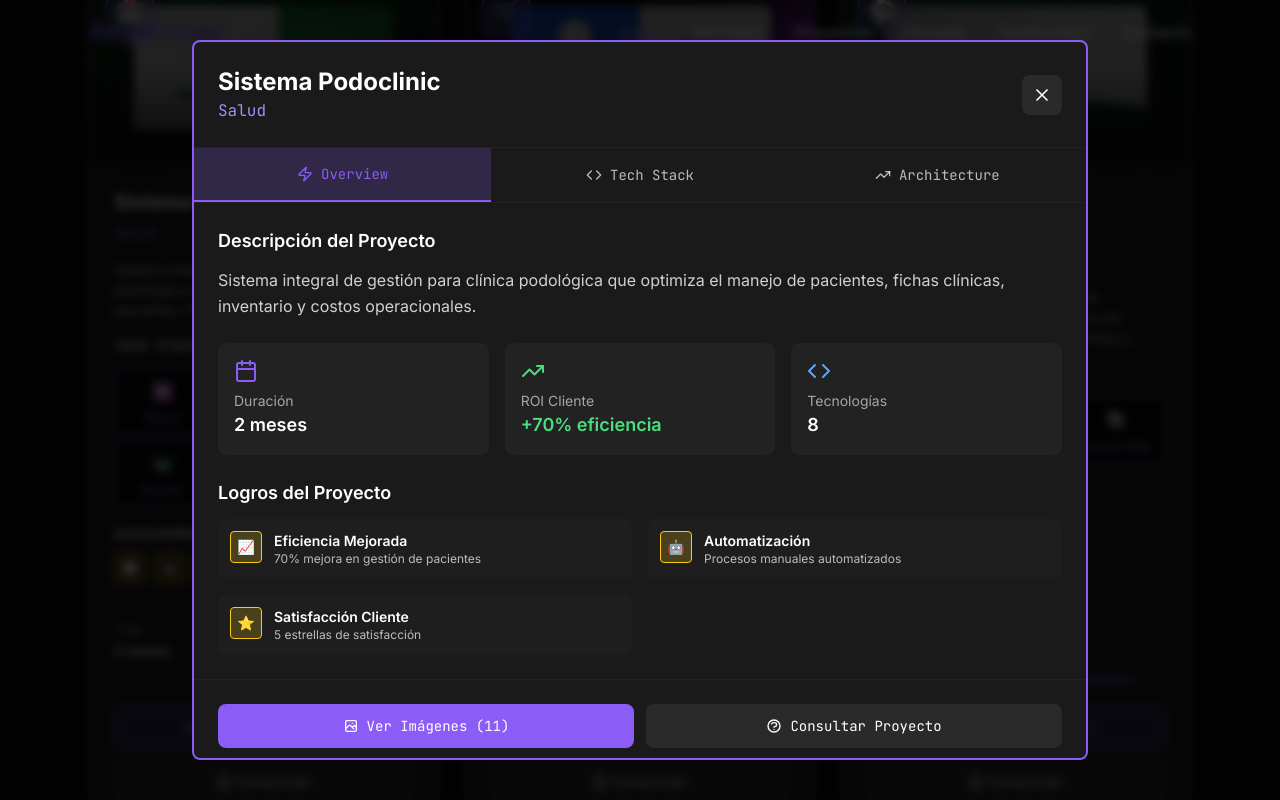
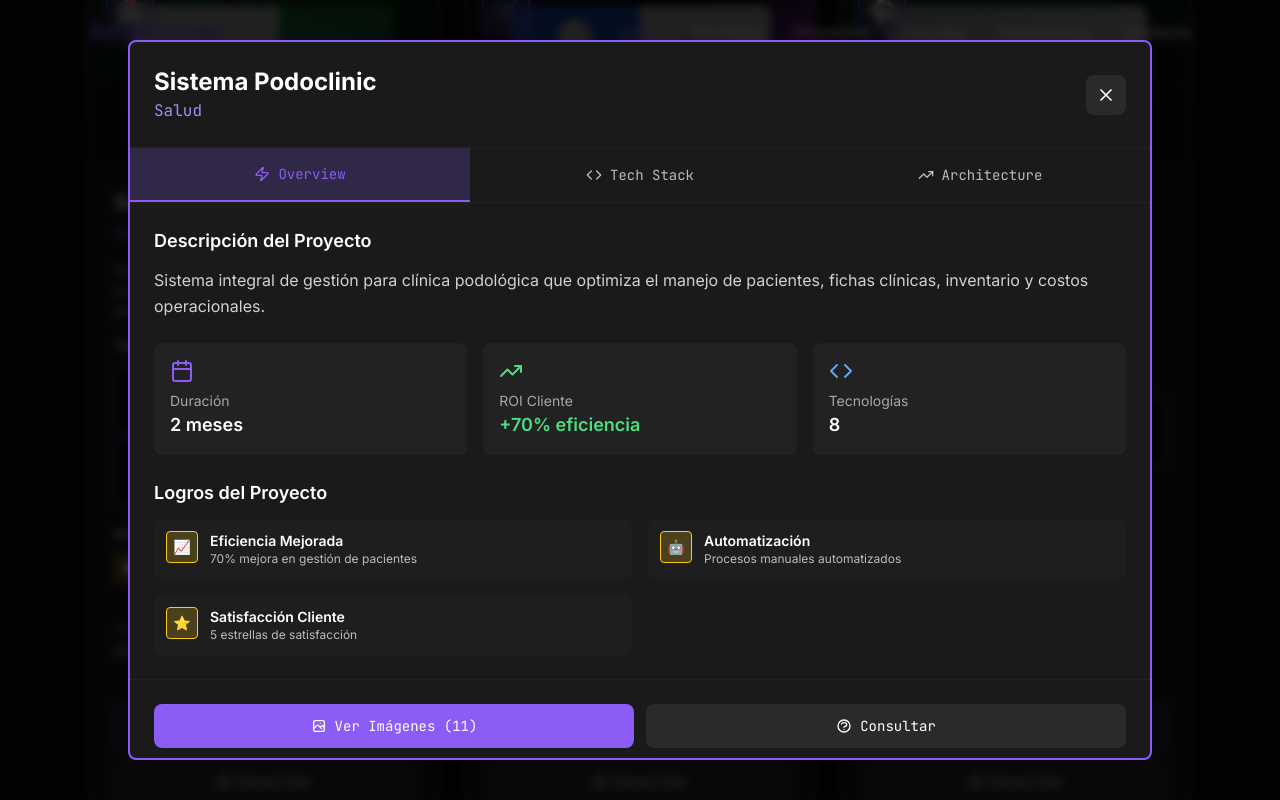
Before and after one commit to Xamppy/AngelCode-Website-Private, a Next.js app: page / in a window 1280 px wide. Both pictures are taken after a click on the element 264 px from the left and 2844 px from the top of the page. Shown: the part 2444-3244 px from the top of the page. Built offline with nearby package versions, Linux system fonts and the light colour scheme.

Commit message:
Fix desktop modal button truncation: increase modal width and optimize button text/spacing

```diff
--- a/src/components/pixel-art/project-modal.tsx
+++ b/src/components/pixel-art/project-modal.tsx
@@ -64,7 +64,7 @@ export function ProjectModal({ project, isOpen, onClose, onViewImages, onConsult
       />
 
       {/* Modal */}
-      <div className="relative w-full max-w-sm sm:max-w-2xl lg:max-w-4xl max-h-[90vh] bg-neutral-gray-dark border-2 border-purple-primary rounded-lg overflow-hidden">
+      <div className="relative w-full max-w-sm sm:max-w-2xl lg:max-w-5xl max-h-[90vh] bg-neutral-gray-dark border-2 border-purple-primary rounded-lg overflow-hidden">
         {/* Header */}
         <div className="flex items-center justify-between p-6 border-b border-neutral-gray-light/20">
           <div>
@@ -208,7 +208,7 @@ export function ProjectModal({ project, isOpen, onClose, onViewImages, onConsult
         {/* Footer - Improved layout for both mobile and desktop */}
         <div className="p-4 sm:p-6 border-t border-neutral-gray-light/20">
           {/* Action buttons */}
-          <div className="flex flex-col sm:flex-row gap-3 mb-3 sm:mb-4">
+          <div className="flex flex-col sm:flex-row gap-2 sm:gap-3 mb-3 sm:mb-4">
             <button
               onClick={() => {
                 if (project && onViewImages) {
@@ -216,9 +216,9 @@ export function ProjectModal({ project, isOpen, onClose, onViewImages, onConsult
                 }
               }}
               disabled={!project?.screenshots || project.screenshots.length === 0}
-              className="bg-purple-primary text-white px-4 py-3 sm:py-2 rounded-lg font-mono text-sm hover:bg-purple-hover transition-colors disabled:opacity-50 disabled:cursor-not-allowed flex items-center justify-center min-h-[44px] flex-1"
+              className="bg-purple-primary text-white px-3 sm:px-4 py-3 sm:py-2 rounded-lg font-mono text-xs sm:text-sm hover:bg-purple-hover transition-colors disabled:opacity-50 disabled:cursor-not-allowed flex items-center justify-center min-h-[44px] flex-1"
             >
-              <svg className="w-4 h-4 inline mr-2 flex-shrink-0" fill="none" stroke="currentColor" viewBox="0 0 24 24">
+              <svg className="w-3 h-3 sm:w-4 sm:h-4 inline mr-1 sm:mr-2 flex-shrink-0" fill="none" stroke="currentColor" viewBox="0 0 24 24">
                 <path strokeLinecap="round" strokeLinejoin="round" strokeWidth={2} d="M4 16l4.586-4.586a2 2 0 012.828 0L16 16m-2-2l1.586-1.586a2 2 0 012.828 0L20 14m-6-6h.01M6 20h12a2 2 0 002-2V6a2 2 0 00-2-2H6a2 2 0 00-2 2v12a2 2 0 002 2z" />
               </svg>
               <span className="truncate">Ver Imágenes ({project?.screenshots?.length || 0})</span>
@@ -229,12 +229,12 @@ export function ProjectModal({ project, isOpen, onClose, onViewImages, onConsult
                   onConsultProject(project.title)
                 }
               }}
-              className="bg-neutral-gray-medium text-white px-4 py-3 sm:py-2 rounded-lg font-mono text-sm hover:bg-neutral-gray-light transition-colors flex items-center justify-center min-h-[44px] flex-1"
+              className="bg-neutral-gray-medium text-white px-3 sm:px-4 py-3 sm:py-2 rounded-lg font-mono text-xs sm:text-sm hover:bg-neutral-gray-light transition-colors flex items-center justify-center min-h-[44px] flex-1"
             >
-              <svg className="w-4 h-4 inline mr-2 flex-shrink-0" fill="none" stroke="currentColor" viewBox="0 0 24 24">
+              <svg className="w-3 h-3 sm:w-4 sm:h-4 inline mr-1 sm:mr-2 flex-shrink-0" fill="none" stroke="currentColor" viewBox="0 0 24 24">
                 <path strokeLinecap="round" strokeLinejoin="round" strokeWidth={2} d="M8.228 9c.549-1.165 2.03-2 3.772-2 2.21 0 4 1.343 4 3 0 1.4-1.278 2.575-3.006 2.907-.542.104-.994.54-.994 1.093m0 3h.01M21 12a9 9 0 11-18 0 9 9 0 0118 0z" />
               </svg>
-              <span className="truncate">Consultar Proyecto</span>
+              <span className="truncate">Consultar</span>
             </button>
           </div>
 
```
Also changed, not shown: 1 other file (tests, documents, lock files or other folders).
